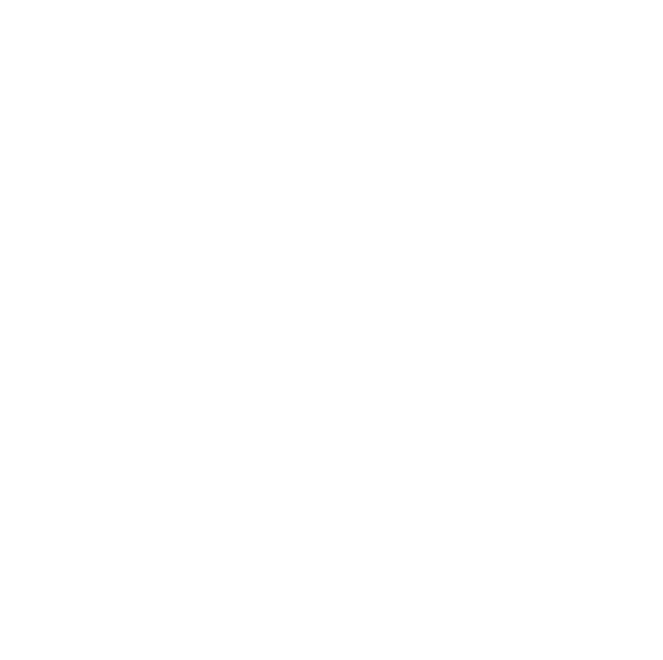
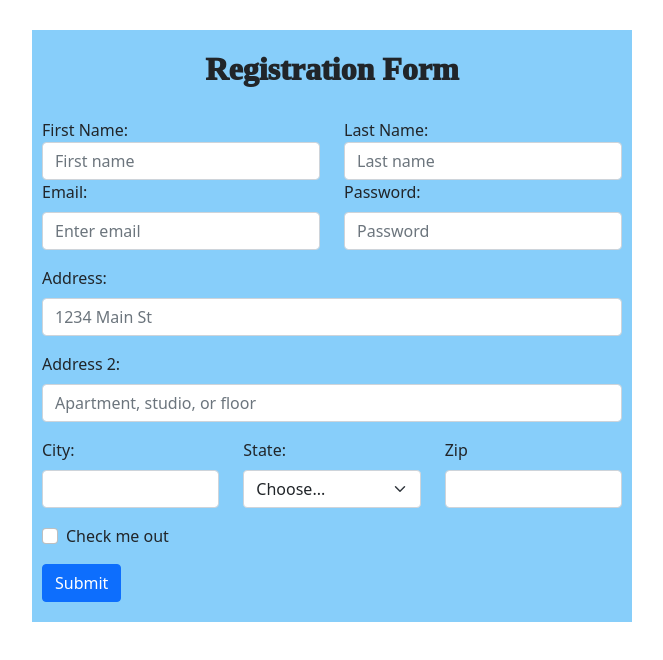
Before and after one commit to bhakti777/ReactPractice, a React (Create React App) app: page / in a window 1280 px wide. Shown: the top 660 px of the page, without its empty margins (308-971 px from the left). Built offline with nearby package versions, Linux system fonts and the light colour scheme.

Commit message:
added registration form file

```diff
--- a/src/App.css
+++ b/src/App.css
@@ -54,3 +54,11 @@
     font-weight: 1000;
     margin-bottom: 30px;
 }
+
+
+.Container-regform{
+  width: 600px;
+  margin-top: 30px;
+  background-color: lightskyblue;
+  padding: 20px 10px 20px 10px;
+}
--- a/src/App.js
+++ b/src/App.js
@@ -2,6 +2,7 @@
 import './App.css';
 
 import 'bootstrap/dist/css/bootstrap.min.css';
+import RegistrationForm from './Pages/RegistrationForm';
 // import CountUseState from './Components/CountUseState';
 // import ToDoListPage from './Pages/TodoListPage';
 // import LearningUseState from './Pages/LearningUseState';
@@ -13,6 +14,7 @@
      {/* <ToDoListPage/> */}
      {/* <LearningUseState/> */}
      {/* <CountUseState/> */}
+     <RegistrationForm/>
    </>
   );
 }
--- /dev/null
+++ b/src/Pages/RegistrationForm.js
@@ -0,0 +1,104 @@
+import React, { Fragment, useState } from "react";
+import Col from "react-bootstrap/Col";
+import Row from "react-bootstrap/Row";
+import Form from "react-bootstrap/Form";
+import Button from "react-bootstrap/Button";
+import Container from "react-bootstrap/esm/Container";
+
+const RegistrationForm = () => {
+
+
+const[formData,setFormData]=useState({
+                                        firstname:"",
+                                        lastname:"",
+                                        email:"",
+                                        password:"",
+                                        address:"",
+                                        state:"",
+                                        city:"",
+                                        zip:""
+                                    })
+const handleSubmit=(submit)=>{
+    submit.preventDefault()      //to stop default behaviour of loading page
+    console.log({...formData})
+}
+
+
+
+  return (
+    <Fragment>
+      <Container fluid className="Container-regform">
+          <h2 className="Heading">Registration Form</h2>
+
+        <Form onSubmit={handleSubmit}>
+          <Row>
+            <Col>
+              First Name:
+              <Form.Control placeholder="First name" id="firstname" onChange={(fname)=>setFormData({...formData,firstname:fname.target.value})}/>
+              {/* value={formData.firstname} -first state only empty string*/}
+            </Col>
+            <Col>
+              Last Name:
+              <Form.Control placeholder="Last name" id="lastname" onChange={(lname)=>setFormData({...formData,lastname:lname.target.value})}/>
+            </Col>
+          </Row>
+
+          <Row className="mb-3">
+            <Form.Group as={Col} controlId="formGridEmail">
+              <Form.Label>Email:</Form.Label>
+              <Form.Control type="email" placeholder="Enter email"onChange={(email)=>setFormData({...formData,email:email.target.value})} />
+            </Form.Group>
+
+            <Form.Group as={Col} controlId="formGridPassword">
+              <Form.Label>Password:</Form.Label>
+              <Form.Control type="password" placeholder="Password" onChange={(pswd)=>setFormData({...formData,password:pswd.target.value})}/>
+            </Form.Group>
+          </Row>
+
+          <Form.Group className="mb-3" controlId="formGridAddress1">
+            <Form.Label>Address:</Form.Label>
+            <Form.Control placeholder="1234 Main St"  onChange={(addr)=>setFormData({...formData,address:addr.target.value})} />
+          </Form.Group>
+
+          <Form.Group className="mb-3" controlId="formGridAddress2">
+            <Form.Label>Address 2:</Form.Label>
+            <Form.Control placeholder="Apartment, studio, or floor" />
+          </Form.Group>
+
+          <Row className="mb-3">
+            <Form.Group as={Col} controlId="formGridCity">
+              <Form.Label>City:</Form.Label>
+              <Form.Control  onChange={(cityname)=>setFormData({...formData,city:cityname.target.value})} />
+            </Form.Group>
+
+            <Form.Group as={Col} controlId="formGridState">
+              <Form.Label>State:</Form.Label>
+              <Form.Select defaultValue="Choose..." onChange={(statename)=>setFormData({...formData,state:statename.target.value})}>
+                <option>Choose...</option>
+                <option>Maharashtra</option>
+                <option>Gujrat</option>
+                <option>...</option>
+              </Form.Select>
+            </Form.Group>
+
+            <Form.Group as={Col} controlId="formGridZip">
+              <Form.Label>Zip</Form.Label>
+              <Form.Control  onChange={(zipcode)=>setFormData({...formData,zip:zipcode.target.value})}/>
+            </Form.Group>
+          </Row>
+
+          <Form.Group className="mb-3" id="formGridCheckbox">
+            <Form.Check type="checkbox" label="Check me out" />
+          </Form.Group>
+
+          <Button variant="primary" type="submit">
+            Submit
+          </Button>
+
+        </Form>
+      </Container>
+    </Fragment>
+  );
+};
+
+export default RegistrationForm;
```
